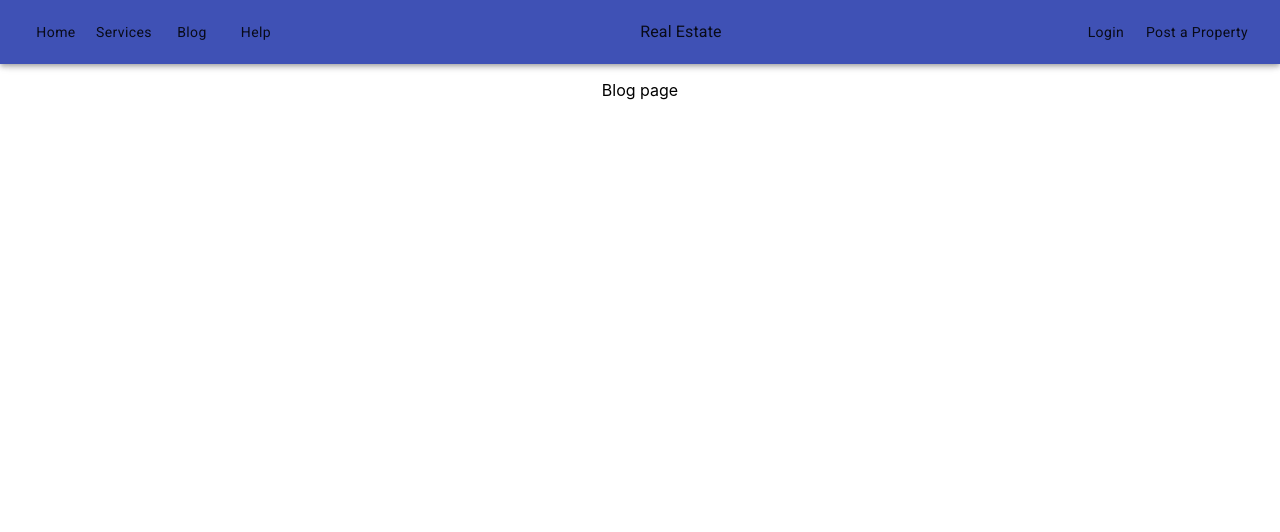
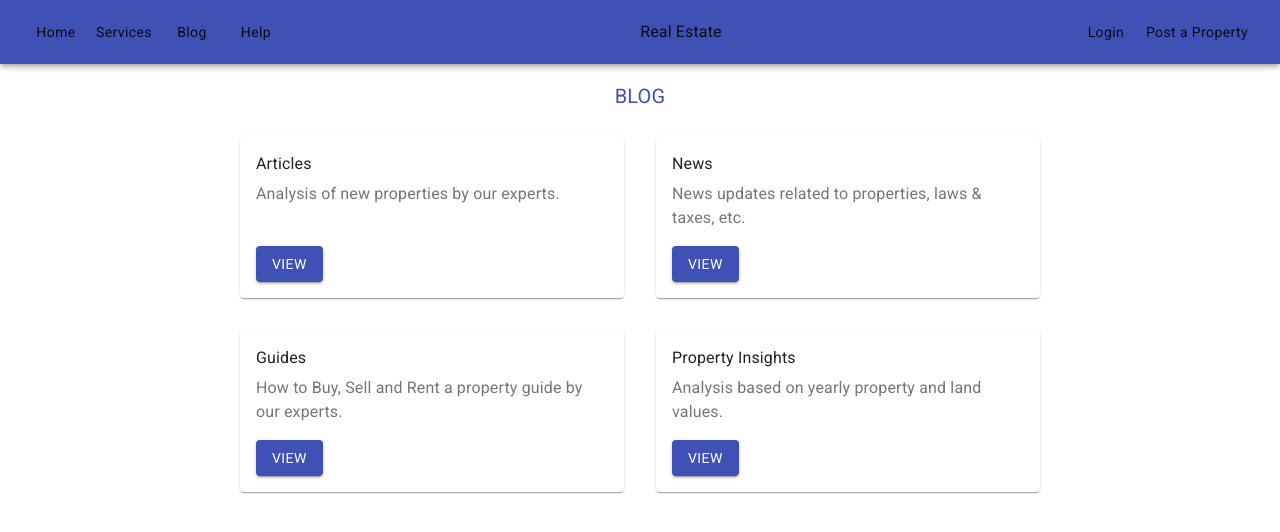
Before and after one commit to Thoratsmita/Breathing-App-Web, a React (Create React App) app: page /Blog in a window 1280 px wide. Shown: the top 532 px of the page. Built offline with nearby package versions, Linux system fonts and the light colour scheme; data requests are answered from the project's data file.

Commit message:
Added Blog, Services pages

```diff
--- a/src/Blog.js
+++ b/src/Blog.js
@@ -1,7 +1,71 @@
-import React from "react";
+import React, { useEffect, useState } from "react";
+import {
+  Button,
+  Card,
+  CardActions,
+  CardContent,
+  CardMedia,
+  Grid,
+  makeStyles,
+  Typography,
+} from "@material-ui/core";
+import DataService from "./services/Data";
+import realEstate from "./assets/real-estate.jpg";
+
+const useStyles = makeStyles((theme) => ({
+  centerText: {
+    display: "flex",
+    justifyContent: "center",
+  },
+  card: {
+    flexGrow: 1,
+    display: "flex",
+    flexDirection: "column",
+    padding: theme.spacing(1),
+  },
+  gridContainer: {
+    marginTop: theme.spacing(1),
+    paddingLeft: theme.spacing(30),
+    paddingRight: theme.spacing(30),
+  },
+}));
 
 const Blog = () => {
-  return <div>Blog page</div>;
+  const classes = useStyles();
+  const [blogs, setBlogs] = useState([]);
+
+  useEffect(() => {
+    DataService.getAll("blogData").then((response) => setBlogs(response));
+  }, []);
+
+  console.log(blogs);
+  return (
+    <>
+      <Typography color="primary" variant="h6" className={classes.centerText}>
+        BLOG
+      </Typography>
+      <Grid container spacing={4} className={classes.gridContainer}>
+        {blogs.map((blog, index) => (
+          <Grid key={index} item xs={12} sm={6} className={classes.card}>
+            <Card className={classes.card}>
+              <CardMedia image={realEstate} />
+              <CardContent className={classes.card}>
+                <Typography gutterBottom>{blog.title}</Typography>
+                <Typography color="textSecondary">
+                  {blog.description}
+                </Typography>
+              </CardContent>
+              <CardActions>
+                <Button color="primary" variant="contained">
+                  View
+                </Button>
+              </CardActions>
+            </Card>
+          </Grid>
+        ))}
+      </Grid>
+    </>
+  );
 };
 
 export default Blog;
--- a/src/Help.js
+++ b/src/Help.js
@@ -8,7 +8,6 @@ import {
   CardMedia,
   Link,
   Accordion,
-  AccordionActions,
   AccordionSummary,
   AccordionDetails,
 } from "@material-ui/core";
@@ -18,24 +17,23 @@ import DataService from "./services/Data";
 import realEstate from "./assets/real-estate.jpg";
 
 const useStyles = makeStyles((theme) => ({
+  flexWrapper: {
+    display: "flex",
+  },
   card: {
     display: "flex",
     flexDirection: "column",
     alignItems: "center",
   },
-  flexWrapper: {
-    display: "flex",
-    justifyContent: "center",
-  },
   flexCol: {
     display: "flex",
     flexDirection: "column",
   },
-  gridWrapper: {
-    margin: theme.spacing(1),
+  gridContainer: {
+    paddingLeft: theme.spacing(2),
+    paddingRight: theme.spacing(2),
   },
-  root: {
-    // paddingLeft: theme.spacing(2),
+  centerText: {
     display: "flex",
     justifyContent: "center",
   },
@@ -62,18 +60,18 @@ const Help = () => {
 
   return (
     <>
-      <Typography color="primary" variant="h6" className={classes.root}>
+      <Typography color="primary" variant="h6" className={classes.centerText}>
         HELP
       </Typography>
       <div className={classes.flexWrapper}>
         <Grid
-          className={classes.gridWrapper}
+          className={classes.gridContainer}
           container
           spacing={2}
           direction="column"
         >
           <Grid item>
-            <Typography className={classes.root}>Help Topics</Typography>
+            <Typography className={classes.centerText}>Help Topics</Typography>
           </Grid>
           {helpTopic.map((topic, index) => (
             <Grid item key={index}>
@@ -101,10 +99,10 @@ const Help = () => {
           container
           spacing={2}
           direction="column"
-          className={classes.gridWrapper}
+          className={classes.gridContainer}
         >
           <Grid item>
-            <Typography className={classes.root}>FAQs</Typography>
+            <Typography className={classes.centerText}>FAQs</Typography>
           </Grid>
           <Grid item>
             {faqData.map((faq, index) => (
--- a/src/Services.js
+++ b/src/Services.js
@@ -13,10 +13,21 @@ import DataService from "./services/Data";
 import realEstate from "./assets/real-estate.jpg";
 
 const useStyles = makeStyles((theme) => ({
-  root: {
+  centerText: {
+    display: "flex",
+    justifyContent: "center",
+  },
+  card: {
     flexGrow: 1,
+    display: "flex",
+    flexDirection: "column",
+    padding: theme.spacing(1),
   },
-  card: { maxWidth: 350, padding: theme.spacing(2) },
+  gridContainer: {
+    marginTop: theme.spacing(1),
+    paddingLeft: theme.spacing(28),
+    paddingRight: theme.spacing(28),
+  },
 }));
 
 const Services = () => {
@@ -31,11 +42,13 @@ const Services = () => {
 
   console.log(services);
   return (
-    <div style={{ paddingLeft: 200, paddingRight: 200 }}>
-      <div>Services</div>
-      <Grid container className={classes.root} spacing={4}>
+    <>
+      <Typography color="primary" variant="h6" className={classes.centerText}>
+        SERVICES
+      </Typography>
+      <Grid container spacing={4} className={classes.gridContainer}>
         {services.map((service, index) => (
-          <Grid key={index} item xs={6}>
+          <Grid key={index} item xs={12} sm={6} className={classes.card}>
             <Card className={classes.card}>
               <CardMedia image={realEstate} />
               <CardContent>
@@ -53,7 +66,7 @@ const Services = () => {
           </Grid>
         ))}
       </Grid>
-    </div>
+    </>
   );
 };
 
--- a/src/index.css
+++ b/src/index.css
@@ -14,6 +14,7 @@ body {
   display: flex;
   flex-direction: row;
   justify-content: center;
+  overflow: hidden;
 }
 
 code {
```
